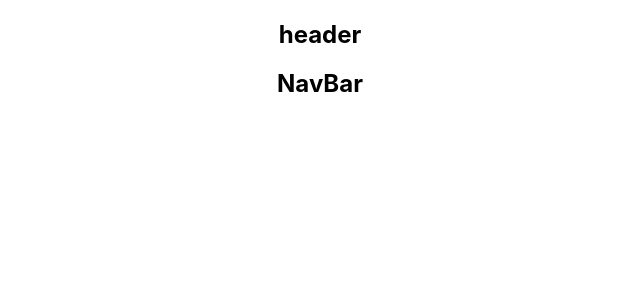
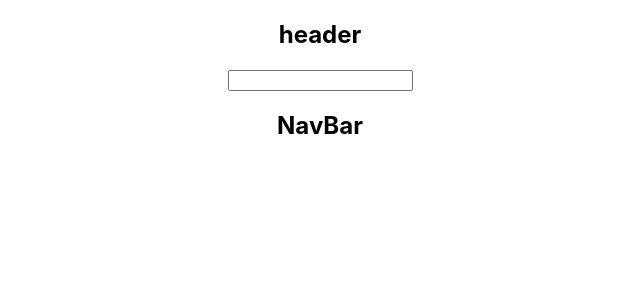
Before and after one commit to codexguajil/hiv-testing, a React (Create React App) app: page / in a window 1280 px wide. Shown: the top 300 px of the page, without its empty margins (320-960 px from the left). Built offline with nearby package versions, Linux system fonts and the light colour scheme.

Commit message:
Create search container

```diff
--- a/src/Components/Header/Header.js
+++ b/src/Components/Header/Header.js
@@ -1,9 +1,11 @@
 import React from "react";
+import Search from "../../Containers/Search/Search";
 
 function Header() {
   return (
     <div className="Header">
       <h2>header</h2>
+      <Search />
     </div>
   );
 }
--- a/src/Containers/Search/Search.js
+++ b/src/Containers/Search/Search.js
@@ -0,0 +1,14 @@
+import React, { Component } from "react";
+
+export class Search extends Component {
+
+  render() {
+    return (
+      <div className="Search">
+        <input />
+      </div>
+    );
+  }
+}
+
+export default Search;
```
